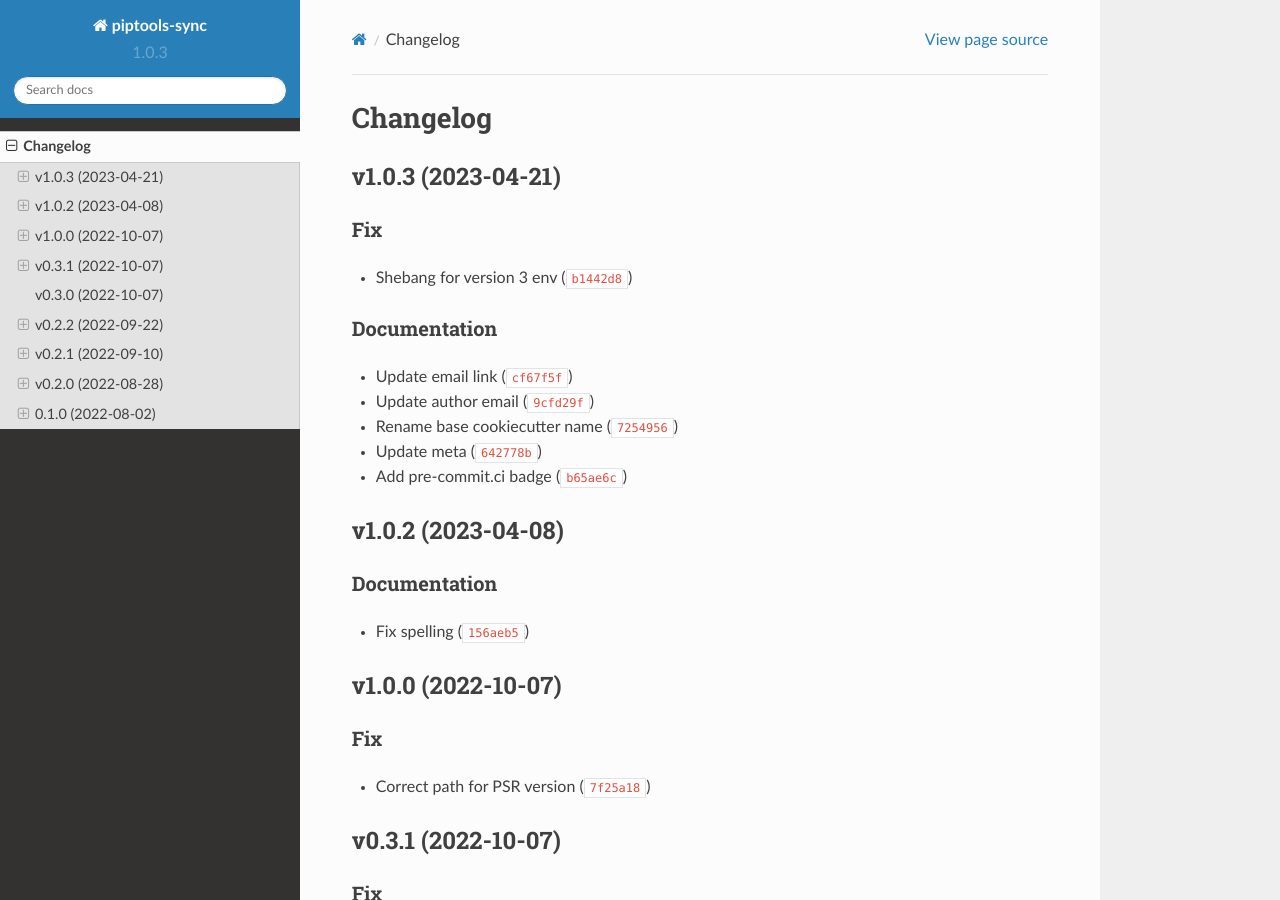
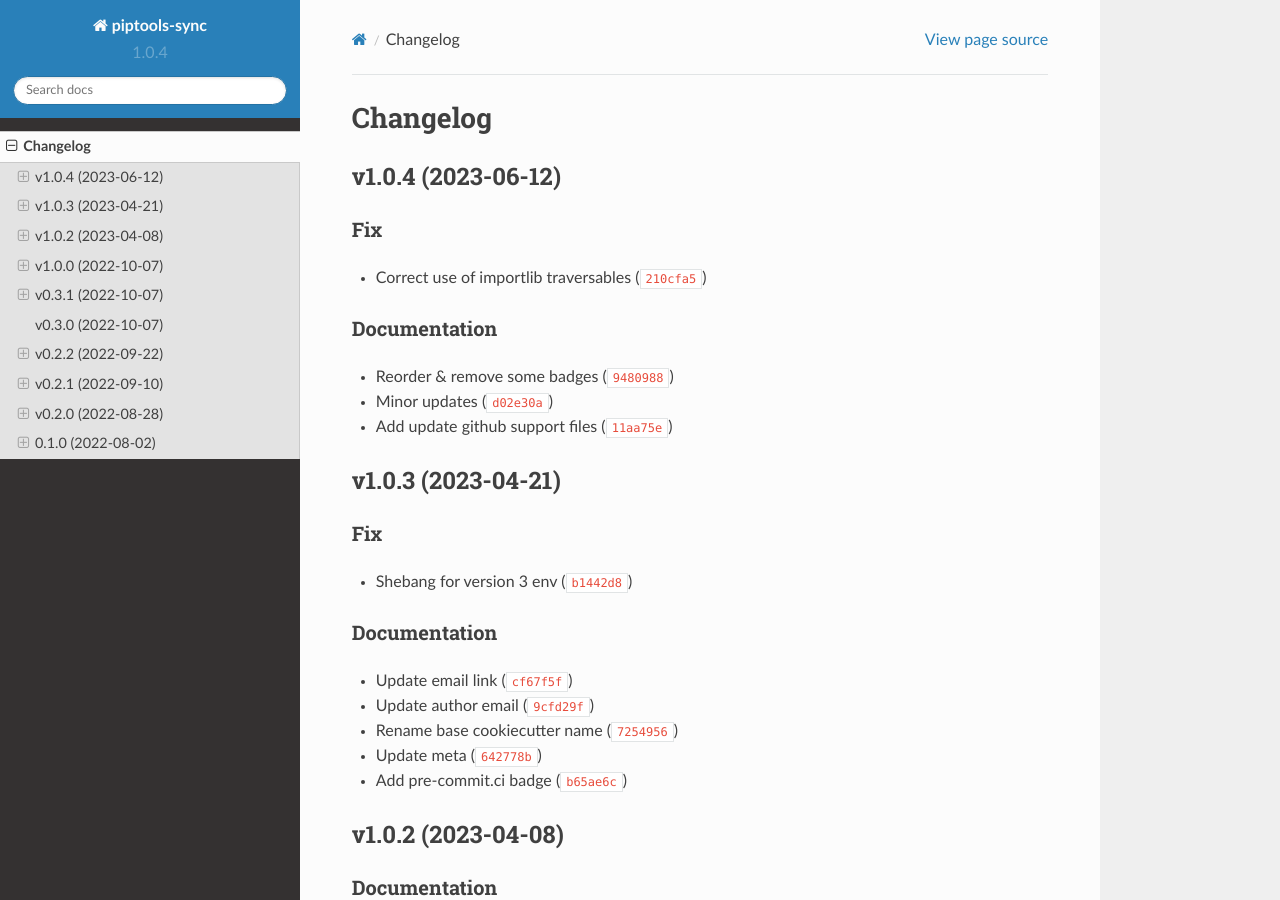
Before and after one commit to Stephen-RA-King/piptools-sync, a Sphinx documentation site: the page built from docs/changelog.md, in a window 1280 px wide and 900 px high. Built offline with Sphinx 7.4.7 and the Read the Docs theme 2.0.0, drawn with Linux system fonts in a browser that asks for light colours; pages that are not in the unit, such as notebooks, are missing from menus.

Commit message:
chore: bump version

```diff
--- a/CHANGELOG.md
+++ b/CHANGELOG.md
@@ -1,6 +1,15 @@
 # Changelog
 
 <!--next-version-placeholder-->
+
+## v1.0.4 (2023-06-12)
+### Fix
+* Correct use of importlib traversables ([`210cfa5`](https://github.com/Stephen-RA-King/piptools-sync/commit/210cfa5851cf88e971506eeda98a30d5edc12050))
+
+### Documentation
+* Reorder & remove some badges ([`9480988`](https://github.com/Stephen-RA-King/piptools-sync/commit/9480988bfa7de3a8e1bc4035804c964f751a9c2f))
+* Minor updates ([`d02e30a`](https://github.com/Stephen-RA-King/piptools-sync/commit/d02e30af50be1fa5c5f4bffc4aa405fefc77bd24))
+* Add update github support files ([`11aa75e`](https://github.com/Stephen-RA-King/piptools-sync/commit/11aa75e49c96adeb38d626c892c590441f54bc17))
 
 ## v1.0.3 (2023-04-21)
 ### Fix
--- a/docs/conf.py
+++ b/docs/conf.py
@@ -7,7 +7,7 @@
 # -- Project information -----------------------------------------------------
 
 project = "piptools-sync"
-version = "1.0.3"
+version = "1.0.4"
 copyright = "2022, Stephen R A King"
 author = "Stephen R A King"
 
--- a/src/piptools_sync/__init__.py
+++ b/src/piptools_sync/__init__.py
@@ -11,7 +11,7 @@
 import yaml
 
 __title__ = "piptools-sync"
-__version__ = "1.0.3"
+__version__ = "1.0.4"
 __author__ = "Stephen R A King"
 __description__ = "A piptools pre-commit version sync utility"
 __email__ = "sking.github@gmail.com"
```
